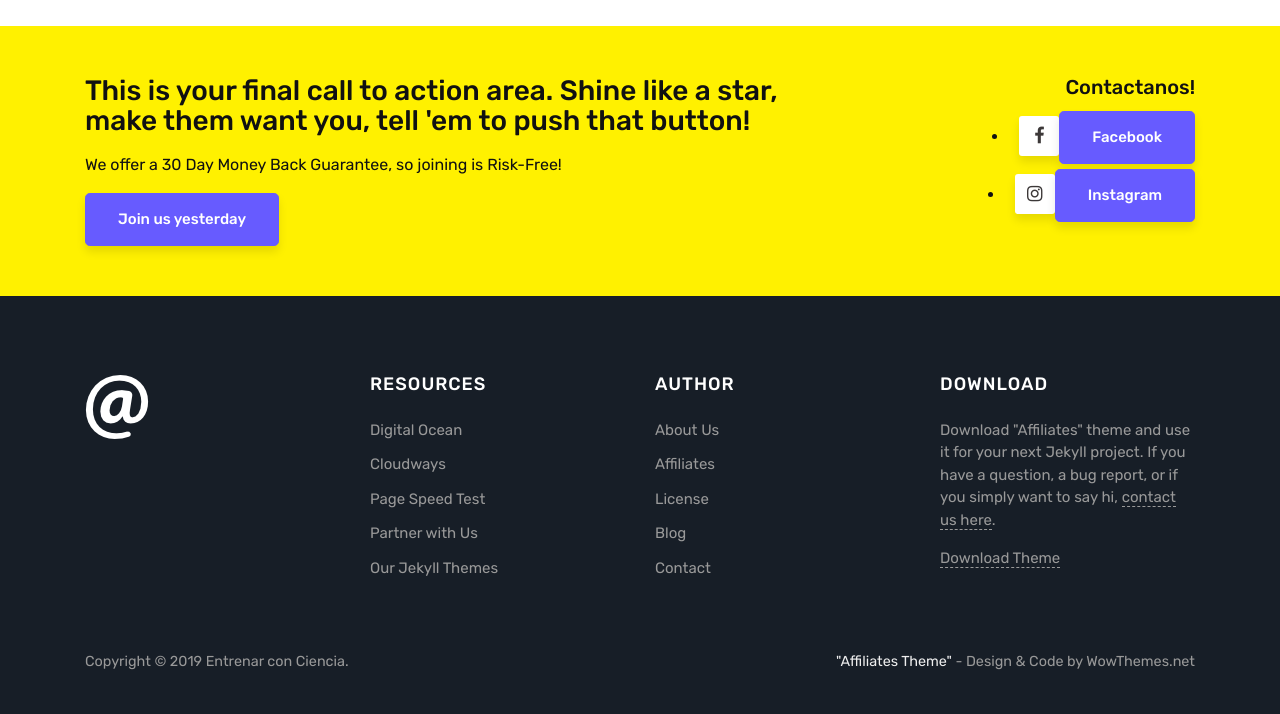
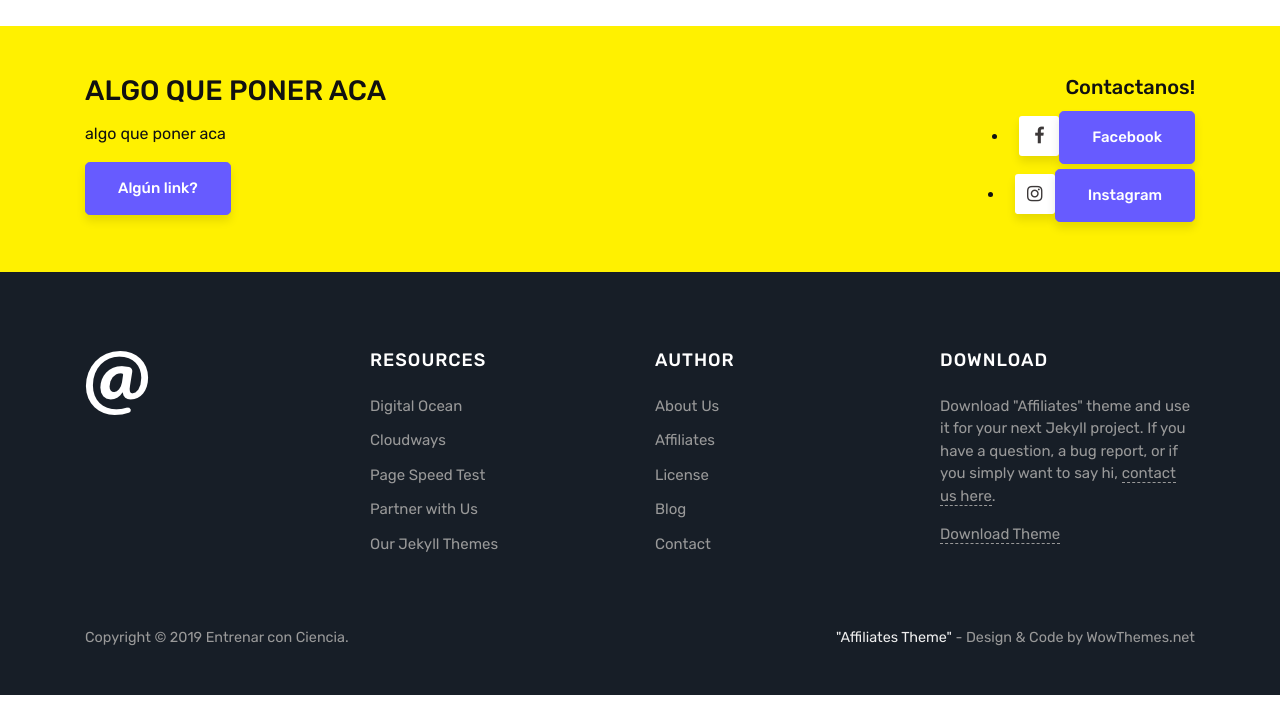
Before and after one commit to msanhueza/alex, a Jekyll site: the page built from index.html, in a window 1280 px wide and 900 px high, scrolled down 1997 px, cut to the strip 186-900 px from the top of the window. Built offline with Jekyll 4.4.1, drawn with Linux system fonts in a browser that asks for light colours; the list of posts is cut into pages by our own code.

Commit message:
Update default.html

```diff
--- a/_layouts/default.html
+++ b/_layouts/default.html
@@ -120,9 +120,9 @@
         <div class="container">
             <div class="row justify-content-center">
                 <div class="col-md-8">
-                    <h3>This is your final call to action area. Shine like a star, make them want you, tell 'em to push that button!</h3>
-                    <p>We offer a <span>30 Day Money Back Guarantee</span>, so joining is <span class="risk-free">Risk-Free!</span></p>
-                    <a class="btn btn-primary btn-lg" href="#">Join us yesterday</a>
+                    <h3>ALGO QUE PONER ACA</h3>
+                    <p>algo que poner aca</span></p>
+                    <a class="btn btn-primary btn-lg" href="#">Algún link?</a>
                 </div>
                 <div class="col-md-4 text-right footersocial">
                     <h5>Contactanos!</h5>
```
